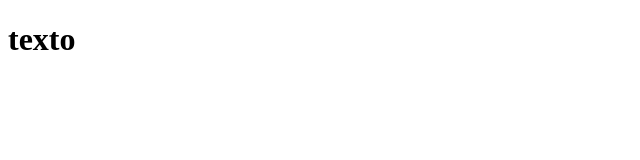
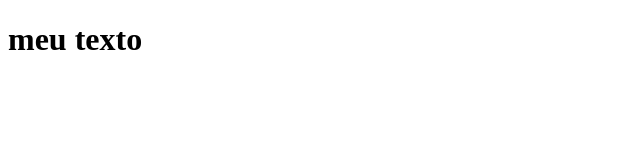
Before and after one commit to pedrohvichi/-html-e-css-, a plain HTML site: page docs/index.html in a window 1280 px wide. Shown: the whole page, without its empty margins (0-640 px from the left). Drawn offline with Linux system fonts and the light colour scheme.

Commit message:
adicionar index

```diff
--- a/docs/index.html
+++ b/docs/index.html
@@ -6,7 +6,7 @@
     <title>Document</title>
 </head>
 <body>
-    <h1>texto</h1>
+    <h1> meu texto </h1>
 
 
 </body>
```
